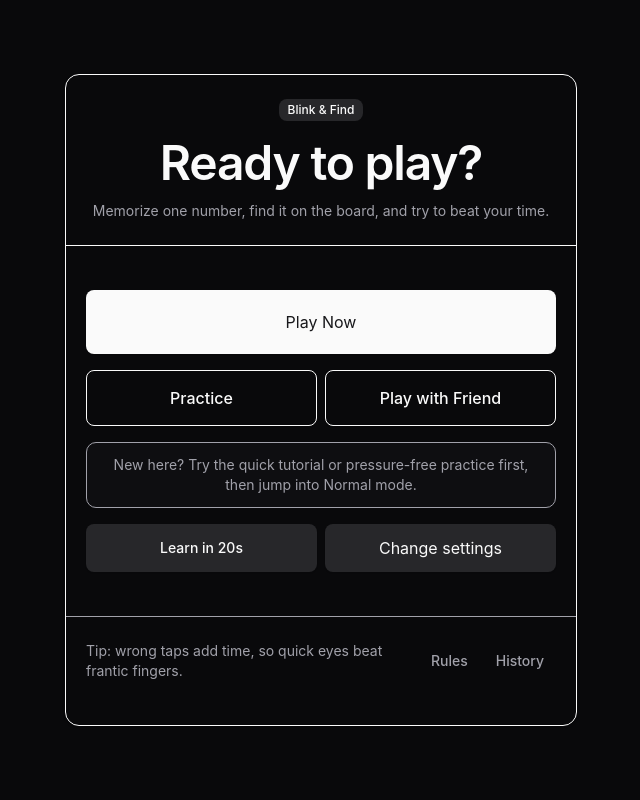
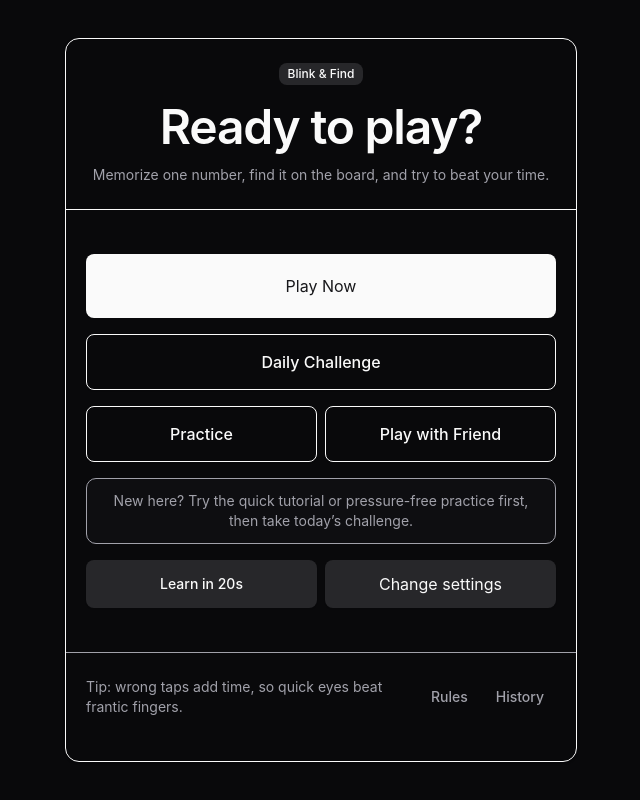
Before and after one commit to Nischhalsubba/blink-and-find, a Next.js app: page / in a window 1280 px wide. Shown: the whole page, without its empty margins (319-959 px from the left). Built offline with nearby package versions, Linux system fonts and the light colour scheme.

Commit message:
Add daily challenge link to home screen

```diff
--- a/src/components/StartScreen.tsx
+++ b/src/components/StartScreen.tsx
@@ -216,13 +216,17 @@ export default function StartScreen({
         <CardContent className="grid min-h-0 gap-3 p-4 sm:gap-4 sm:p-5">
           <Button size="lg" className="h-16 text-lg" onClick={handleQuickStart}>Play Now</Button>
 
+          <Button asChild size="lg" variant="outline" className="h-14 text-base">
+            <Link href="/daily">Daily Challenge</Link>
+          </Button>
+
           <div className="grid grid-cols-2 gap-2">
             <Button asChild size="lg" variant="outline" className="h-14 text-base"><Link href="/practice">Practice</Link></Button>
             <Button asChild size="lg" variant="outline" className="h-14 text-base"><Link href="/online">Play with Friend</Link></Button>
           </div>
 
           <div className="rounded-lg border bg-muted/20 p-3 text-center text-sm text-muted-foreground">
-            New here? Try the quick tutorial or pressure-free practice first, then jump into Normal mode.
+            New here? Try the quick tutorial or pressure-free practice first, then take today’s challenge.
           </div>
 
           <div className="grid grid-cols-2 gap-2">
```
